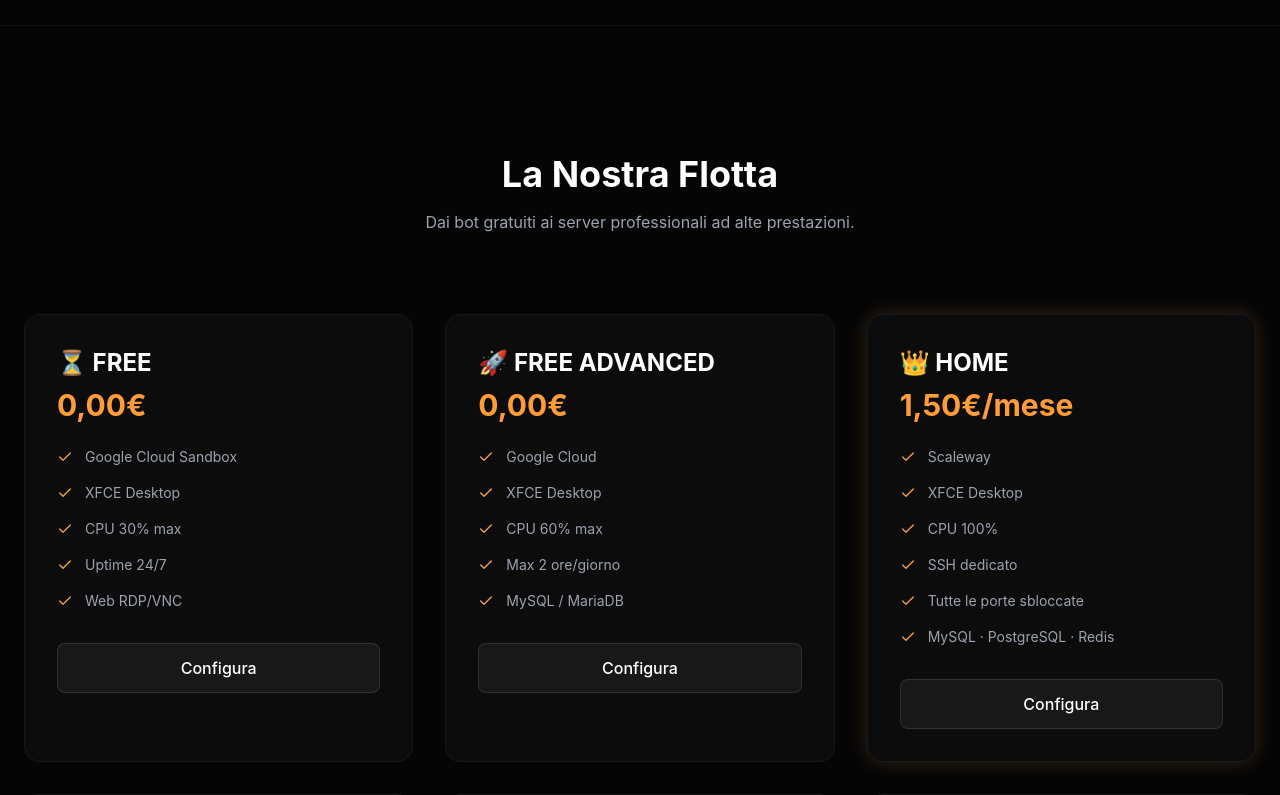
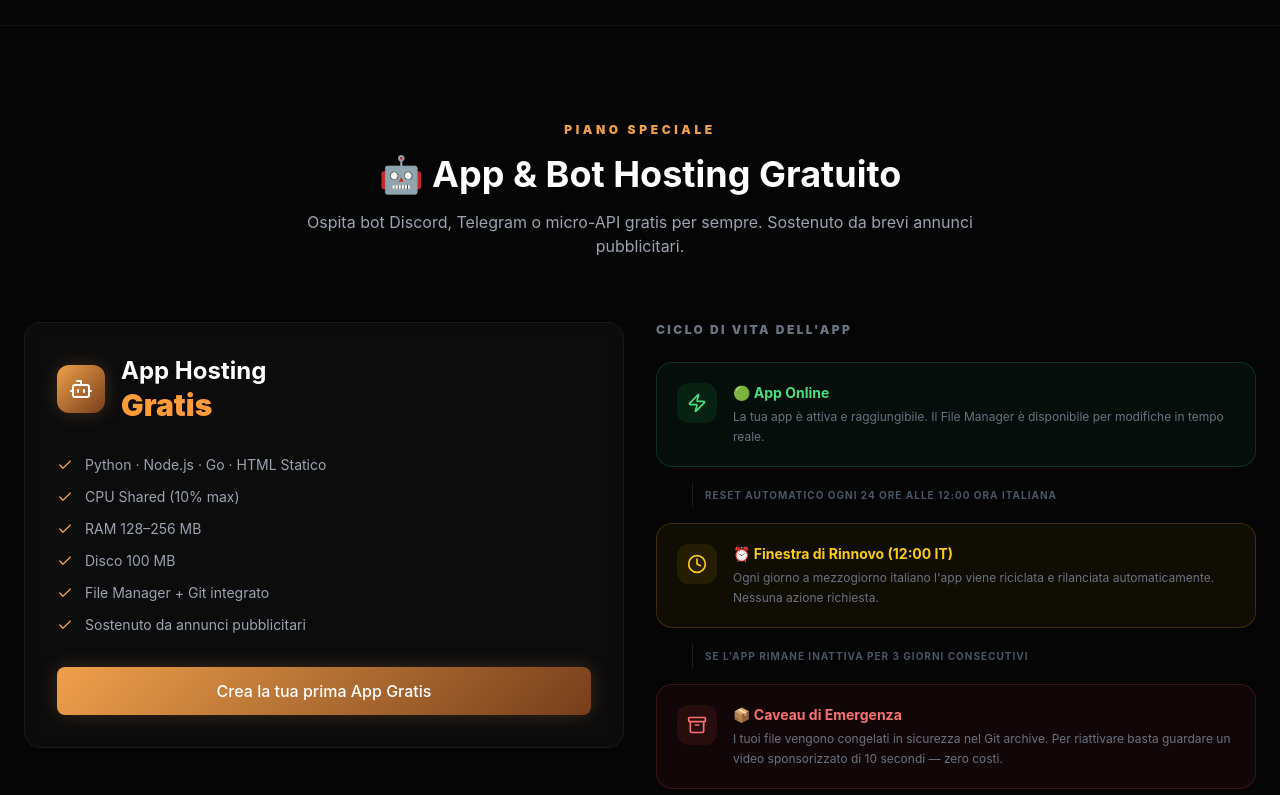
Before and after one commit to amogaddyofficial/amogaddy-s_VPS, a React (Vite) app: page / in a window 1280 px wide. Shown: the part 620-1415 px from the top of the page. Built offline with nearby package versions, Linux system fonts and the light colour scheme.

Commit message:
feat: aggiunge sezione App Hosting con ciclo di vita visuale (reset 12:00 IT, Caveau 3gg)

```diff
--- a/src/pages/LandingPage.jsx
+++ b/src/pages/LandingPage.jsx
@@ -1,6 +1,6 @@
 import React from 'react';
 import { Button, Card } from '../components/UI';
-import { Box, Server, Apple, ArrowRight, Check } from 'lucide-react';
+import { Box, Server, Apple, ArrowRight, Check, Bot, Clock, Archive, Zap } from 'lucide-react';
 
 const LandingPage = ({ onEnter }) => {
   const plans = [
@@ -45,6 +45,89 @@
           </a>
         </div>
       </header>
+
+      {/* App Hosting Section */}
+      <section className="max-w-7xl mx-auto px-6 py-24 border-t border-white/5">
+        <div className="text-center mb-16">
+          <span className="text-xs font-black text-jupiter-500 uppercase tracking-[0.3em] mb-4 block">Piano Speciale</span>
+          <h2 className="text-4xl font-bold mb-4">🤖 App & Bot Hosting Gratuito</h2>
+          <p className="text-gray-400 max-w-2xl mx-auto">Ospita bot Discord, Telegram o micro-API gratis per sempre. Sostenuto da brevi annunci pubblicitari.</p>
+        </div>
+
+        <div className="grid grid-cols-1 lg:grid-cols-2 gap-8 items-start">
+          {/* Card features */}
+          <Card className="p-8 border-jupiter-500/20 bg-jupiter-500/[0.02]">
+            <div className="flex items-center gap-4 mb-8">
+              <div className="w-12 h-12 jupiter-gradient rounded-xl flex items-center justify-center jupiter-glow shrink-0">
+                <Bot className="text-white" size={24} />
+              </div>
+              <div>
+                <h3 className="text-2xl font-bold">App Hosting</h3>
+                <div className="text-3xl font-black text-jupiter-400">Gratis</div>
+              </div>
+            </div>
+            <ul className="space-y-3 mb-8">
+              {['Python · Node.js · Go · HTML Statico', 'CPU Shared (10% max)', 'RAM 128–256 MB', 'Disco 100 MB', 'File Manager + Git integrato', 'Sostenuto da annunci pubblicitari'].map((f, i) => (
+                <li key={i} className="flex items-center gap-3 text-gray-400 text-sm">
+                  <Check size={16} className="text-jupiter-500 shrink-0" />
+                  {f}
+                </li>
+              ))}
+            </ul>
+            <Button className="w-full py-3" onClick={onEnter}>Crea la tua prima App Gratis</Button>
+          </Card>
+
+          {/* Lifecycle visual */}
+          <div className="space-y-4">
+            <p className="text-xs font-black text-gray-500 uppercase tracking-[0.2em] mb-6">Ciclo di vita dell'app</p>
+
+            {/* Step 1 */}
+            <div className="flex items-start gap-4 p-5 rounded-2xl bg-green-500/5 border border-green-500/20">
+              <div className="w-10 h-10 bg-green-500/10 rounded-xl flex items-center justify-center text-green-400 shrink-0">
+                <Zap size={20} />
+              </div>
+              <div>
+                <div className="font-bold text-green-400 text-sm mb-1">🟢 App Online</div>
+                <p className="text-xs text-gray-500 leading-relaxed">La tua app è attiva e raggiungibile. Il File Manager è disponibile per modifiche in tempo reale.</p>
+              </div>
+            </div>
+
+            {/* Arrow */}
+            <div className="flex items-center gap-3 pl-5">
+              <div className="w-px h-6 bg-white/10 ml-4"></div>
+              <span className="text-[10px] text-gray-600 uppercase tracking-widest font-bold">Reset automatico ogni 24 ore alle 12:00 ora italiana</span>
+            </div>
+
+            {/* Step 2 */}
+            <div className="flex items-start gap-4 p-5 rounded-2xl bg-yellow-500/5 border border-yellow-500/20">
+              <div className="w-10 h-10 bg-yellow-500/10 rounded-xl flex items-center justify-center text-yellow-400 shrink-0">
+                <Clock size={20} />
+              </div>
+              <div>
+                <div className="font-bold text-yellow-400 text-sm mb-1">⏰ Finestra di Rinnovo (12:00 IT)</div>
+                <p className="text-xs text-gray-500 leading-relaxed">Ogni giorno a mezzogiorno italiano l'app viene riciclata e rilanciata automaticamente. Nessuna azione richiesta.</p>
+              </div>
+            </div>
+
+            {/* Arrow */}
+            <div className="flex items-center gap-3 pl-5">
+              <div className="w-px h-6 bg-white/10 ml-4"></div>
+              <span className="text-[10px] text-gray-600 uppercase tracking-widest font-bold">Se l'app rimane inattiva per 3 giorni consecutivi</span>
+            </div>
+
+            {/* Step 3 */}
+            <div className="flex items-start gap-4 p-5 rounded-2xl bg-red-500/5 border border-red-500/20">
+              <div className="w-10 h-10 bg-red-500/10 rounded-xl flex items-center justify-center text-red-400 shrink-0">
+                <Archive size={20} />
+              </div>
+              <div>
+                <div className="font-bold text-red-400 text-sm mb-1">📦 Caveau di Emergenza</div>
+                <p className="text-xs text-gray-500 leading-relaxed">I tuoi file vengono congelati in sicurezza nel Git archive. Per riattivare basta guardare un video sponsorizzato di 10 secondi — zero costi.</p>
+              </div>
+            </div>
+          </div>
+        </div>
+      </section>
 
       {/* Plans Grid */}
       <section id="plans" className="max-w-7xl mx-auto px-6 py-32 border-t border-white/5">
```
